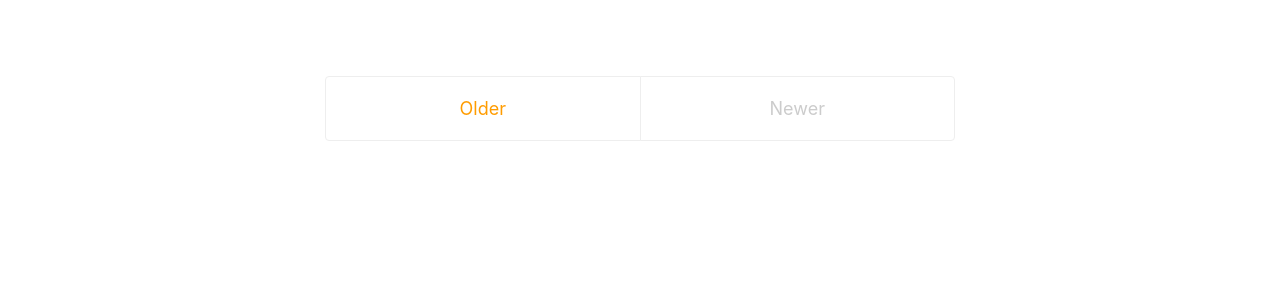
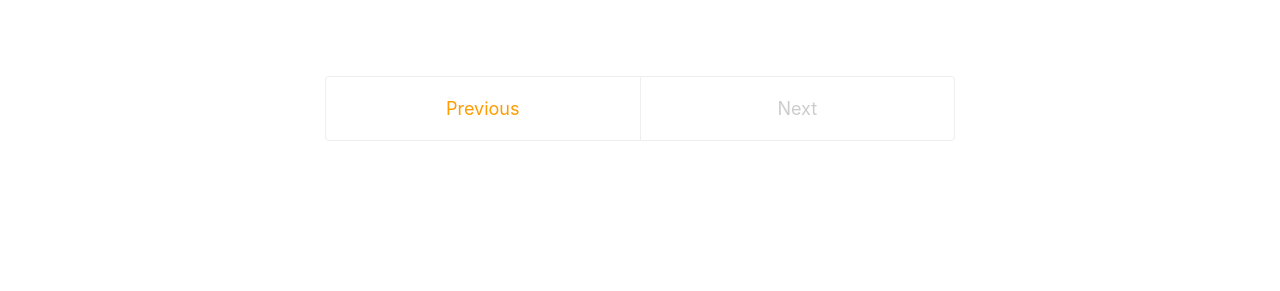
Before and after one commit to HiroAgustin/adiaz.uy-legacy, a Jekyll site: the page built from _posts/2018-02-05-uyrobot.md, in a window 1280 px wide. Shown: the part 466-757 px from the top of the page. Built offline with Jekyll 4.4.1, drawn with Linux system fonts in a browser that asks for light colours; nearby versions of some CDN libraries.

Commit message:
Post’s pagination links to previous and newer (individual) posts

```diff
--- a/_includes/Pagination.html
+++ b/_includes/Pagination.html
@@ -1,12 +1,12 @@
 <div class="Pagination">
   {% if page.previous.url %}
-    <a class="Pagination__Item Pagination__Item--Link Pagination__Item--Older" href="{{ page.previous.url }}">Older</a>
+    <a class="Pagination__Item Pagination__Item--Link Pagination__Item--Previous" href="{{ page.previous.url }}">Previous</a>
   {% else %}
-    <span class="Pagination__Item Pagination__Item--Older">Older</span>
+    <span class="Pagination__Item Pagination__Item--Previous">Previous</span>
   {% endif %}
   {% if page.next.url %}
-    <a class="Pagination__Item Pagination__Item--Link Pagination__Item--Newer" href="{{ page.next.url }}">Newer</a>
+    <a class="Pagination__Item Pagination__Item--Link Pagination__Item--Next" href="{{ page.next.url }}">Next</a>
   {% else %}
-    <span class="Pagination__Item Pagination__Item--Newer">Newer</span>
+    <span class="Pagination__Item Pagination__Item--Next">Next</span>
   {% endif %}
 </div>
```
